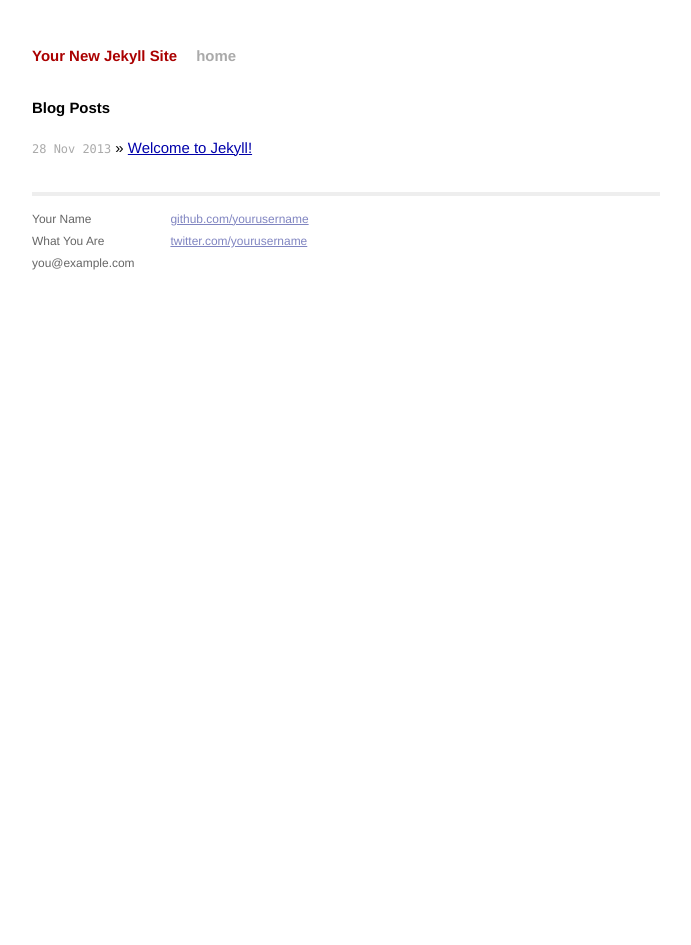
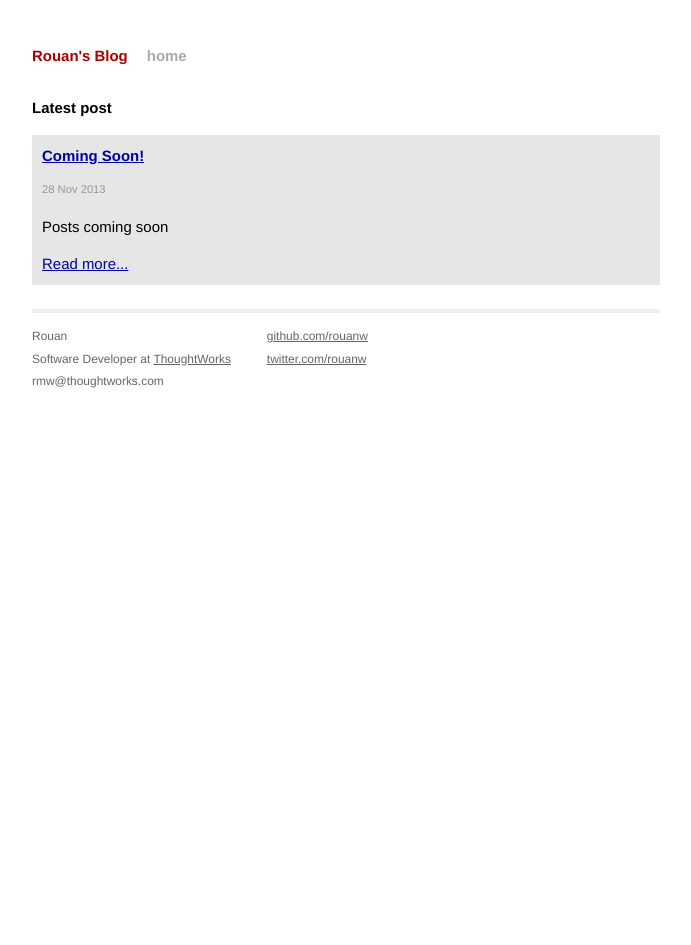
Before and after one commit to rouanw/rouanw.github.io, a Jekyll site: the page built from index.html, in a window 1280 px wide. Shown: the whole page, without its empty margins (294-985 px from the left). Built offline with Jekyll 4.4.1, drawn with Linux system fonts in a browser that asks for light colours; Markdown is read by kramdown in place of the engine named in the settings.

Commit message:
Personalised things a bit

```diff
--- a/_config.yml
+++ b/_config.yml
@@ -1,3 +1,3 @@
-name: Your New Jekyll Site
+name: Rouan's Blog
 markdown: redcarpet
 pygments: true
--- a/_layouts/default.html
+++ b/_layouts/default.html
@@ -11,6 +11,7 @@
 
         <!-- Custom CSS -->
         <link rel="stylesheet" href="/css/main.css">
+        <link rel="stylesheet" href="/css/my.css">
 
     </head>
     <body>
@@ -26,15 +27,15 @@
           <div class="footer">
             <div class="contact">
               <p>
-                Your Name<br />
-                What You Are<br />
-                you@example.com
+                Rouan<br />
+                Software Developer at <a href="http://thoughtworks.com">ThoughtWorks</a><br />
+                rmw@thoughtworks.com
               </p>
             </div>
             <div class="contact">
               <p>
-                <a href="https://github.com/yourusername">github.com/yourusername</a><br />
-                <a href="https://twitter.com/yourusername">twitter.com/yourusername</a><br />
+                <a href="https://github.com/rouanw">github.com/rouanw</a><br />
+                <a href="https://twitter.com/rouanw">twitter.com/rouanw</a><br />
               </p>
             </div>
           </div>
--- a/css/main.css
+++ b/css/main.css
@@ -108,7 +108,7 @@ a:visited { color: #a0a; }
 }
 
 .footer .contact a {
-  color: #8085C1;
+  color: rgb(100,100,100);
 }
 
 .footer .rss {
--- /dev/null
+++ b/css/my.css
@@ -0,0 +1,9 @@
+.date{
+	font-size: 0.75em;
+	color: rgb(150,150,150);
+}
+
+.latest{
+	background-color: rgb(230,230,230);
+	padding: 10px;
+}
--- a/index.html
+++ b/index.html
@@ -1,13 +1,24 @@
 ---
 layout: default
-title: Your New Jekyll Site
+title: Rouan's blog
 ---
 
 <div id="home">
-  <h1>Blog Posts</h1>
-  <ul class="posts">
-    {% for post in site.posts %}
-      <li><span>{{ post.date | date_to_string }}</span> &raquo; <a href="{{ post.url }}">{{ post.title }}</a></li>
-    {% endfor %}
-  </ul>
+	<h1>Latest post</h1>
+	<div class="latest">
+		{% for post in site.posts limit:1 %}
+			<h2><a href="{{ post.url }}">{{ post.title }}</a></h2>
+			<p class="date">{{ post.date | date_to_string }}</p>
+			<p>{{ post.excerpt }}</p>
+			<a href="{{ post.url }}">Read more...</a>
+		{% endfor %}
+	</div>
+	{% if site.posts.count > 1 %}
+		<h1>Recent Posts</h1>
+			<ul class="posts">
+				{% for post in site.posts offset:1 %}
+					<li><span>{{ post.date | date_to_string }}</span> &raquo; <a href="{{ post.url }}">{{ post.title }}</a></li>
+				{% endfor %}
+			</ul>
+	{% endif %}
 </div>
```
Also changed, not shown: _posts/2013-11-28-welcome-to-jekyll.markdown (+3 -19 lines), 1 other file.
